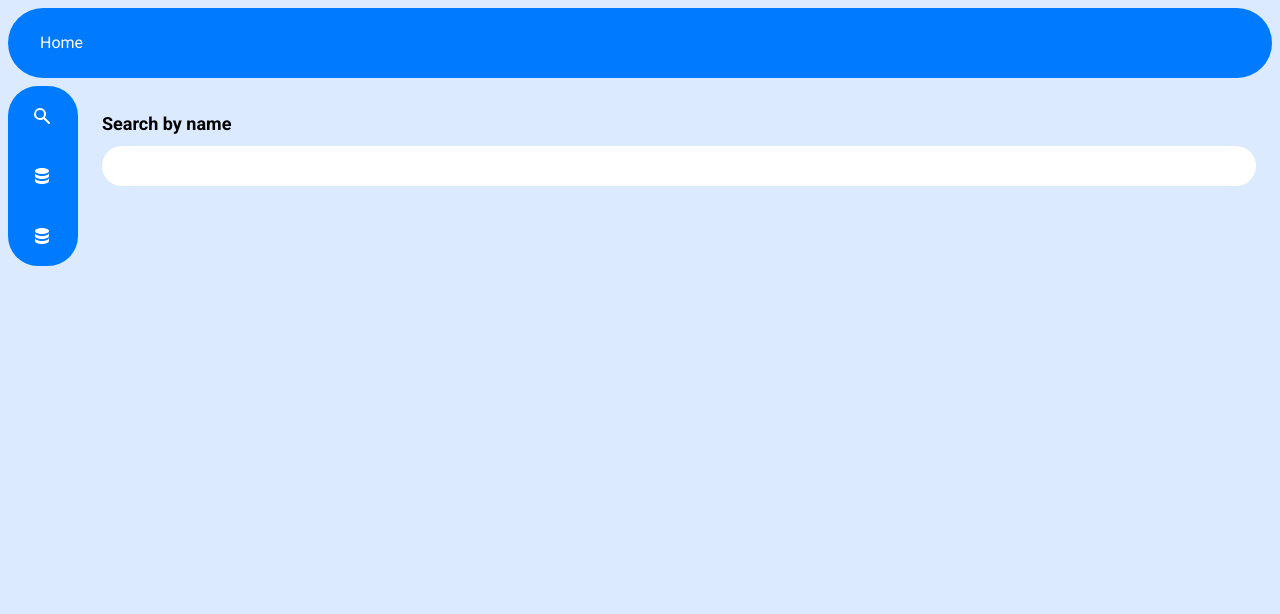
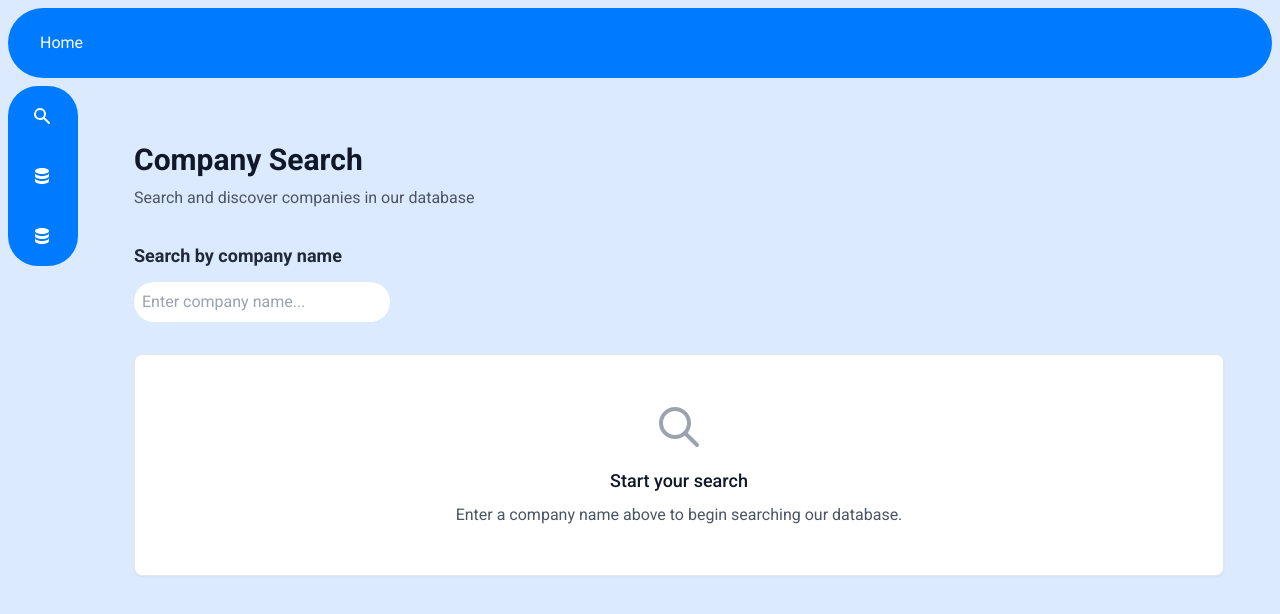
Before and after one commit to epictroller64/ee-stats-frontend, a Next.js app: page /search in a window 1280 px wide. Shown: the top 614 px of the page. Built offline with nearby package versions, Linux system fonts and the light colour scheme.

Commit message:
Improved company search page

```diff
--- a/src/components/SearchPage.tsx
+++ b/src/components/SearchPage.tsx
@@ -19,16 +19,80 @@ export default function SearchPage() {
         queryFn: () => searchCompanies(search, page, 10),
         initialData: getDefaultPaginatedResponse()
     });
-    if (query.isSuccess) {
-        return <div className="flex flex-col gap-4">
-            <div className="flex flex-col gap-2">
-                <label className="text-lg font-bold" htmlFor="search">Search by name</label>
-                <Input onChange={(e) => setSearch(e.target.value)} />
+
+    return (
+        <div className="min-h-screen ">
+            <div className="max-w-7xl mx-auto px-4 sm:px-6 lg:px-8 py-8">
+                <div className="mb-8">
+                    <h1 className="text-3xl font-bold text-gray-900 mb-2">Company Search</h1>
+                    <p className="text-gray-600">Search and discover companies in our database</p>
+                </div>
+
+                <div className="rounded-lgp-6 mb-8">
+                    <div className="flex flex-col gap-3">
+                        <label className="text-lg font-semibold text-gray-800" htmlFor="search">
+                            Search by company name
+                        </label>
+                        <div className="relative">
+                            <Input
+                                className="pl-10"
+                                placeholder="Enter company name..."
+                                onChange={(e) => setSearch(e.target.value)}
+                            />
+                        </div>
+                    </div>
+                </div>
+
+                {query.isSuccess && (
+                    <div className="space-y-6">
+                        {search && (
+                            <div className="flex items-center justify-between">
+                                <div>
+                                    <h2 className="text-lg font-semibold text-gray-900">
+                                        Search Results
+                                    </h2>
+                                    <p className="text-sm text-gray-600">
+                                        {query.data.totalElements} companies found for &quot;{search}&quot;
+                                    </p>
+                                </div>
+                                {query.isLoading && (
+                                    <div className="flex items-center text-sm text-gray-500">
+                                        <svg className="animate-spin -ml-1 mr-2 h-4 w-4" fill="none" viewBox="0 0 24 24">
+                                            <circle className="opacity-25" cx="12" cy="12" r="10" stroke="currentColor" strokeWidth="4"></circle>
+                                            <path className="opacity-75" fill="currentColor" d="M4 12a8 8 0 018-8V0C5.373 0 0 5.373 0 12h4zm2 5.291A7.962 7.962 0 014 12H0c0 3.042 1.135 5.824 3 7.938l3-2.647z"></path>
+                                        </svg>
+                                        Searching...
+                                    </div>
+                                )}
+                            </div>
+                        )}
+
+                        <CompanyList companies={query.data} />
+
+                        {query.data.totalPages > 1 && (
+                            <div className="flex justify-center">
+                                <Pagination
+                                    currentPage={query.data.number}
+                                    totalPages={query.data.totalPages || 0}
+                                    onPageChange={(page) => setPage(page)}
+                                />
+                            </div>
+                        )}
+                    </div>
+                )}
+
+                {query.isSuccess && !search && (
+                    <div className="bg-white rounded-lg shadow-sm border border-gray-200 p-12 text-center">
+                        <svg className="mx-auto h-12 w-12 text-gray-400 mb-4" fill="none" stroke="currentColor" viewBox="0 0 24 24">
+                            <path strokeLinecap="round" strokeLinejoin="round" strokeWidth={2} d="M21 21l-6-6m2-5a7 7 0 11-14 0 7 7 0 0114 0z" />
+                        </svg>
+                        <h3 className="text-lg font-medium text-gray-900 mb-2">Start your search</h3>
+                        <p className="text-gray-600">Enter a company name above to begin searching our database.</p>
+                    </div>
+                )}
             </div>
-            <CompanyList companies={query.data} />
-            <Pagination currentPage={query.data.number} totalPages={query.data.totalPages || 0} onPageChange={(page) => setPage(page)} />
         </div>
-    }
+    );
 }
 
 function getDefaultPaginatedResponse(): PaginatedResponse<CompanyDetails> {
```
